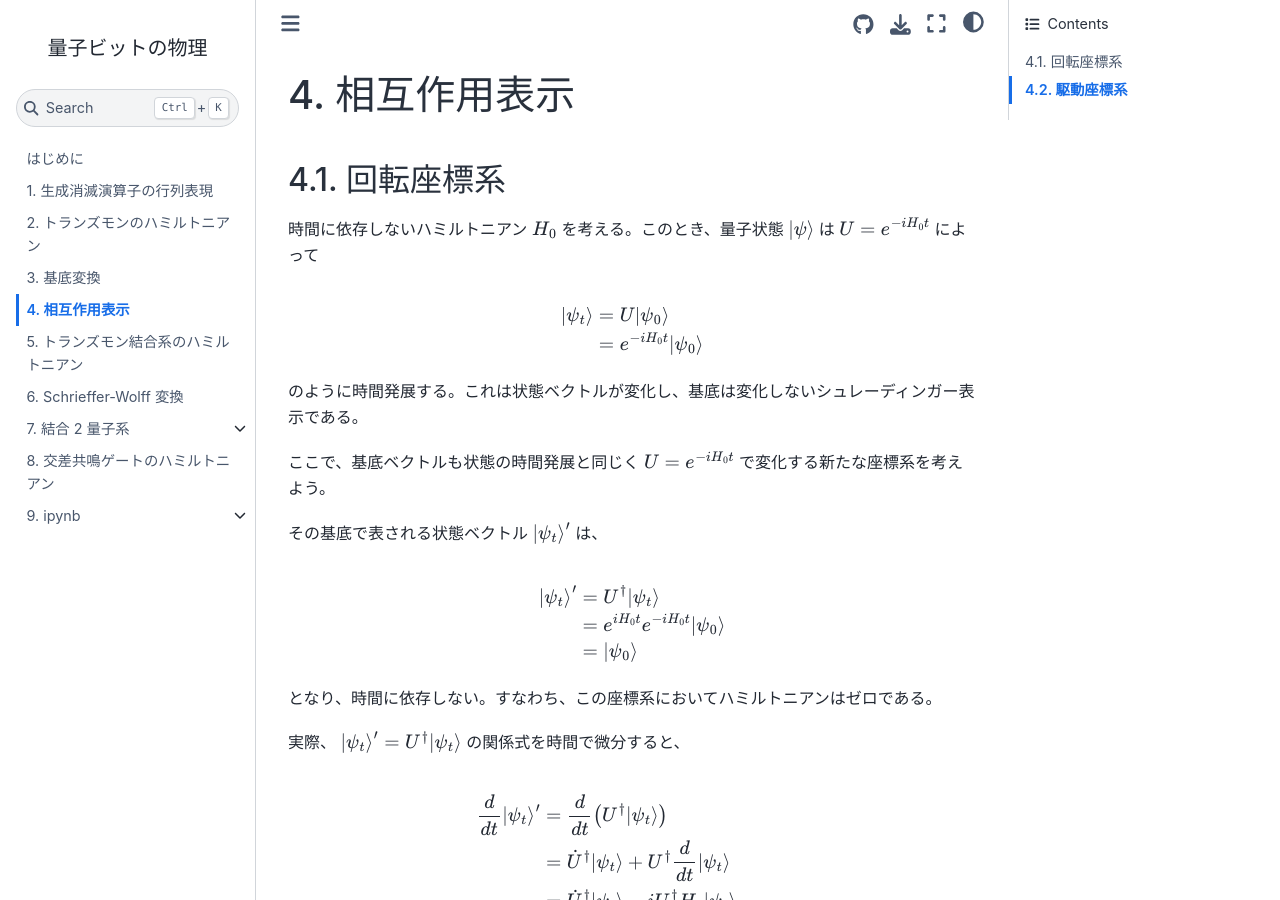
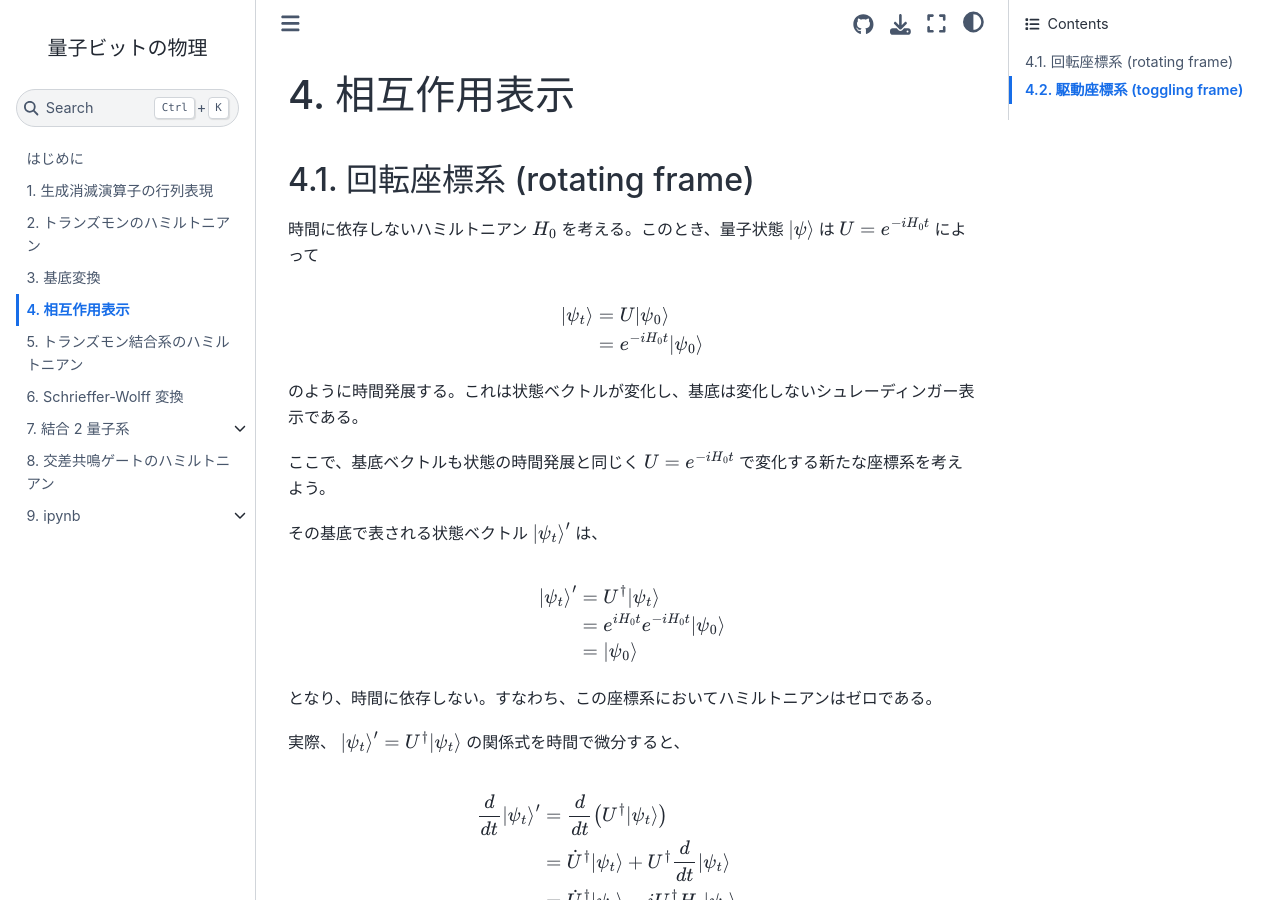
Before and after one commit to amachino/physics-of-qubits, a Jupyter Book: the page built from content/interaction-picture.md, in a window 1280 px wide and 900 px high. Built offline with Jupyter Book 1.0.4 settings and Sphinx 7.4.7 and the Sphinx Book theme 1.1.4, drawn with Linux system fonts in a browser that asks for light colours; some of the changed text lies outside the part shown.

Commit message:
Update interaction-picture.md with new titles and author information

```diff
--- a/content/interaction-picture.md
+++ b/content/interaction-picture.md
@@ -1,7 +1,13 @@
+---
+title: Interaction Picture
+date: 2024-02-14
+authors:
+  - name: Akinori Machino
+---
 
-## 相互作用表示
+# 相互作用表示
 
-### 回転座標系
+## 回転座標系 (rotating frame)
 
 時間に依存しないハミルトニアン $H_0$ を考える。このとき、量子状態 $\ket{\psi}$ は $U = e^{-i H_0 t}$ によって
 
@@ -117,7 +123,7 @@
 である。これを、 $H_0$ の相互作用表示とも呼ぶ。
 
 
-### 駆動座標系
+## 駆動座標系 (toggling frame)
 
 逆に、時間に依存するハミルトニアン $V(t)$ の相互作用表示を考えよう。
 
```
